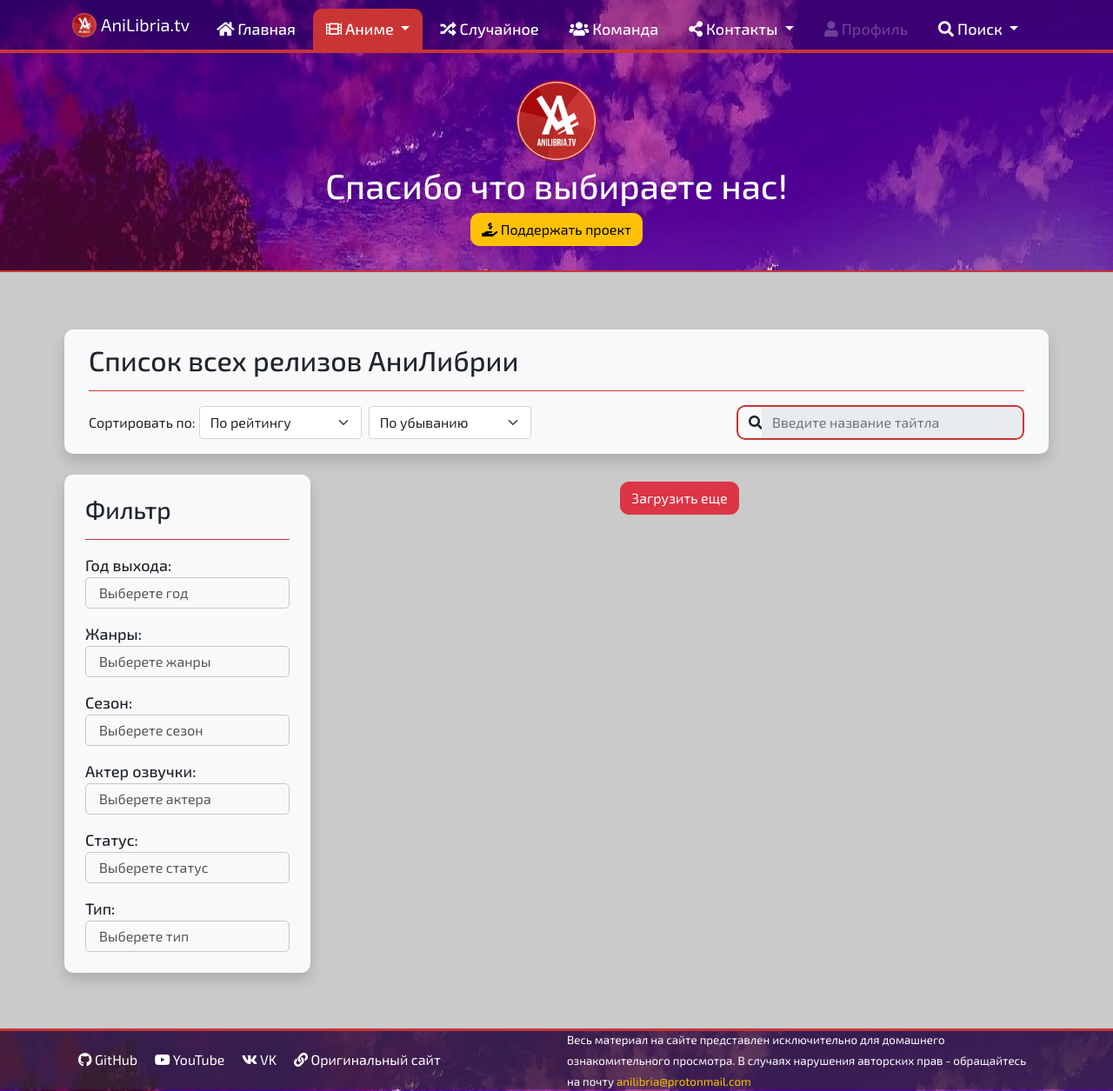
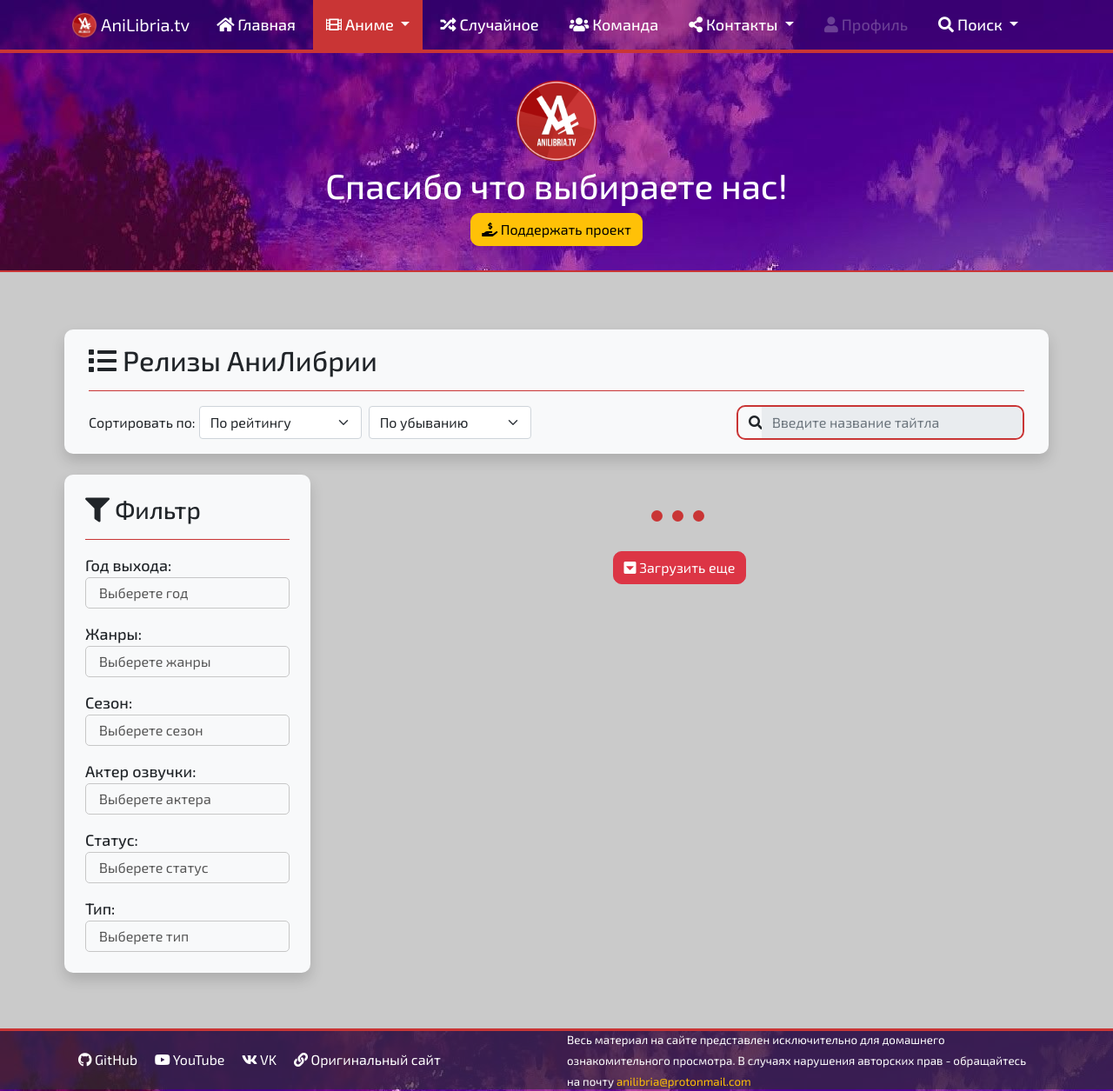
Before and after one commit to zenuu-play/AniLibria-new-desing, a PHP site: page /release.html in a window 1280 px wide. Shown: the whole page at 87% size. Run offline with PHP 8.4, Linux system fonts and the light colour scheme.

Commit message:
Доработки в дизайне

```diff
--- a/assets/scripts/app.js
+++ b/assets/scripts/app.js
@@ -45,6 +45,11 @@ function randomTitle(){
 }
 var limit = 24
 function loadReleases(more){
+    var loader = document.querySelector('.lds-ellipsis')
+    if(loader.getAttribute('hidden') == ''){
+        loader.removeAttribute('hidden')
+    }
+
 
     if(more == true){
         limit = limit+24
@@ -64,6 +69,10 @@ function loadReleases(more){
         url: 'https://api.anilibria.tv/v2/advancedSearch',
         data: `query={in_favorites}&filter=id,names,poster,type,season,in_favorites&sort_direction=${sort_direct}&limit=${limit}&order_by=${order_by}`,
         success: function(response){
+            if(!loader.getAttribute('hidden')){
+                loader.setAttribute('hidden', '')
+            }
+
             console.log(response)
 
             elemReleases.innerHTML=null
--- a/assets/styles/main.css
+++ b/assets/styles/main.css
@@ -43,26 +43,23 @@ body{
     font-family: 'Exo 2', sans-serif;
 }
 .navbar-nav{
-    padding-top: 10px;
+
 }
 .navbar-dark .nav-link.active, .navbar-dark .navbar-nav .nav-link {
-    padding-top: 10px;
-    padding-bottom: 10px;
+    padding-top: 15px;
+    padding-bottom: 15px;
     position: relative;
     padding-left: 15px;
     padding-right: 15px;
     margin-right: 5px;
-    border-radius: 10px 10px 0  0;
 }
 .navbar-dark .nav-link.active, .nav-link::before {
-    border-radius: 10px 10px 0  0;
     content: ' ';
     position: relative;
     background-color: rgb(201, 53, 53);
     height: 100%;
 }
 .navbar-dark .nav-link:hover {
-    border-radius: 10px 10px 0  0;
     color: #fff;
     content: ' ';
     position: relative;
@@ -251,3 +248,59 @@ hr{
 .lastUpdateItem:hover img{
     border: 2px solid rgb(201, 53, 53);
 }
+
+.lds-ellipsis {
+    display: inline-block;
+    position: relative;
+    width: 80px;
+    height: 80px;
+  }
+  .lds-ellipsis div {
+    position: absolute;
+    top: 33px;
+    width: 13px;
+    height: 13px;
+    border-radius: 50%;
+    background: rgb(201, 53, 53);
+    animation-timing-function: cubic-bezier(0, 1, 1, 0);
+  }
+  .lds-ellipsis div:nth-child(1) {
+    left: 8px;
+    animation: lds-ellipsis1 0.6s infinite;
+  }
+  .lds-ellipsis div:nth-child(2) {
+    left: 8px;
+    animation: lds-ellipsis2 0.6s infinite;
+  }
+  .lds-ellipsis div:nth-child(3) {
+    left: 32px;
+    animation: lds-ellipsis2 0.6s infinite;
+  }
+  .lds-ellipsis div:nth-child(4) {
+    left: 56px;
+    animation: lds-ellipsis3 0.6s infinite;
+  }
+  @keyframes lds-ellipsis1 {
+    0% {
+      transform: scale(0);
+    }
+    100% {
+      transform: scale(1);
+    }
+  }
+  @keyframes lds-ellipsis3 {
+    0% {
+      transform: scale(1);
+    }
+    100% {
+      transform: scale(0);
+    }
+  }
+  @keyframes lds-ellipsis2 {
+    0% {
+      transform: translate(0, 0);
+    }
+    100% {
+      transform: translate(24px, 0);
+    }
+  }
--- a/index.html
+++ b/index.html
@@ -177,14 +177,14 @@
                 <div class="row">
                   <div class="col bg-light shadow rounded p-3">
                     <div>
-                      <h4>Недавно обновленные</h4>
+                      <h4><i class="fas fa-calendar-plus"></i> Недавно обновленные</h4>
                         <hr>
                       <div class="row row-cols-auto d-flex justify-content-center" id="updates">
 
                       </div>
                     </div>
                     <div class="py-4">
-                      <h4>Блог команды проекта</h4>
+                      <h4><i class="fas fa-th-large"></i> Блог команды проекта</h4>
                         <hr>
                         <div class="row row-cols-4 gy-3 d-flex justify-content-center align-items-center m-0 p-0" id="blog"></div>
                     </div>
--- a/release.html
+++ b/release.html
@@ -179,7 +179,9 @@
                     <div class="col rounded p-3 mb-5" id="releasePage">
                         <div class="row">
                             <div class="col bg-light rounded shadow p-3">
-                                Загрузка...
+                                <div class="d-flex justify-content-center">
+                                    <div class="lds-ellipsis"><div></div><div></div><div></div><div></div></div>
+                                </div>
                             </div>
                         </div>
                     </div>
@@ -217,7 +219,7 @@
         <div id="pageReleases">
             <div class="row row-cols-1 bg-light p-3 rounded-3 shadow">
                 <div class="col">
-                    <h2>Список всех релизов АниЛибрии</h2>
+                    <h2><i class="fas fa-list"></i> Релизы АниЛибрии</h2>
                         <hr>
                     <div class="row">
                         <div class="col">
@@ -253,7 +255,7 @@
 
             <div class="row p-0 mt-4">
                 <div class="col-3 bg-light rounded-3 shadow p-4" style="max-height: 600px;">
-                    <h3>Фильтр</h3>
+                    <h3><i class="fas fa-filter"></i> Фильтр</h3>
                     <hr>
                     <div class="" style="font-weight: 500; font-size: large;">
                         <form action="" onchange="" method="dialog" id="filter">
@@ -376,7 +378,11 @@
                     <div class="col h-100">
                         <div class="row row-cols-4 g-2" id="releases"></div>
                         <div class="d-flex justify-content-center pt-3">
-                            <button class="btn btn-danger" onclick="loadReleases(true)">Загрузить еще</button>
+                            <div class="d-flex justify-content-center flex-column align-items-center">
+                                <div class="lds-ellipsis"><div></div><div></div><div></div><div></div></div>
+                                <button class="btn btn-danger" onclick="loadReleases(true)"><i class="fas fa-caret-square-down"></i> Загрузить еще</button>
+                            </div>
+
                         </div>
                     </div>
                 </div>
@@ -431,14 +437,14 @@
                     </div>
                     <div class="row">
                         <div class="col-9">
-                            <h4>Торренты для скачивания</h4>
+                            <h4><i class="fas fa-download"></i> Торренты для скачивания</h4>
                             <hr>
                             <div id="torrents">
 
                             </div>
                         </div>
                         <div class="col-9 pt-3">
-                            <h4>Комментарии</h4>
+                            <h4><i class="fas fa-comments"></i> Комментарии</h4>
                             <hr>
                             <span>Пока нету:(</span>
                         </div>
```
Also changed, not shown: .htaccess.
